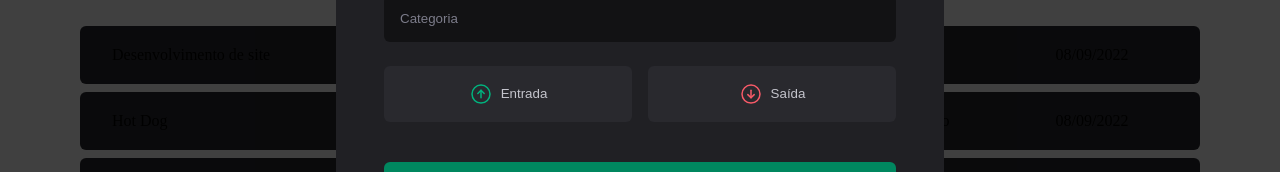
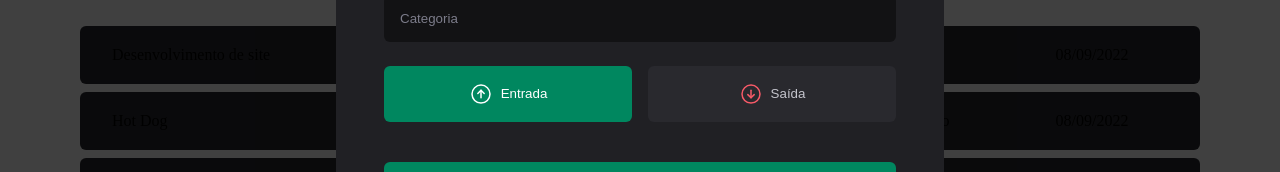
Before and after one commit to hilquiasfmelo/dt-money-2.0, a React (Vite) app: page / in a window 1280 px wide. Both pictures are taken after a click on the button "Nova transação". Shown: the part 395-567 px from the top of the page. Built offline with nearby package versions, Linux system fonts and the light colour scheme; data requests are answered from the project's data file.

Commit message:
Conexão com a API - Controlled components

```diff
--- a/src/components/NewTransactionModal/index.tsx
+++ b/src/components/NewTransactionModal/index.tsx
@@ -1,6 +1,6 @@
 import * as Dialog from '@radix-ui/react-dialog'
 import { ArrowCircleDown, ArrowCircleUp, X } from 'phosphor-react'
-import { useForm } from 'react-hook-form'
+import { Controller, useForm } from 'react-hook-form'
 import * as zod from 'zod'
 import { zodResolver } from '@hookform/resolvers/zod'
 
@@ -16,18 +16,22 @@
   description: zod.string(),
   price: zod.number(),
   category: zod.string(),
-  // type: zod.enum(['income', 'outcome']),
+  type: zod.enum(['income', 'outcome']),
 })
 
 type newTransactionsFormInputs = zod.infer<typeof newTransactionsFormSchema>
 
 export function NewTransactionModal() {
   const {
+    control,
     register,
     handleSubmit,
     formState: { isSubmitting },
   } = useForm<newTransactionsFormInputs>({
     resolver: zodResolver(newTransactionsFormSchema),
+    defaultValues: {
+      type: 'income',
+    },
   })
 
   async function handleCreateNewTransaction(data: newTransactionsFormInputs) {
@@ -67,7 +71,15 @@
             required
           />
 
-          <TransactionType>
+          <Controller
+            control={control}
+            name="type"
+            render={({ field }) => {
+              return (
+                <TransactionType
+                  onValueChange={field.onChange}
+                  value={field.value}
+                >
                   <TransactionTypeButton variant="income" value="income">
                     <ArrowCircleUp size={24} />
                     Entrada
@@ -78,6 +90,9 @@
                     Saída
                   </TransactionTypeButton>
                 </TransactionType>
+              )
+            }}
+          />
 
           <button type="submit" disabled={isSubmitting}>
             Cadastrar
```
Lines whose indentation alone changed are shown as unchanged.
